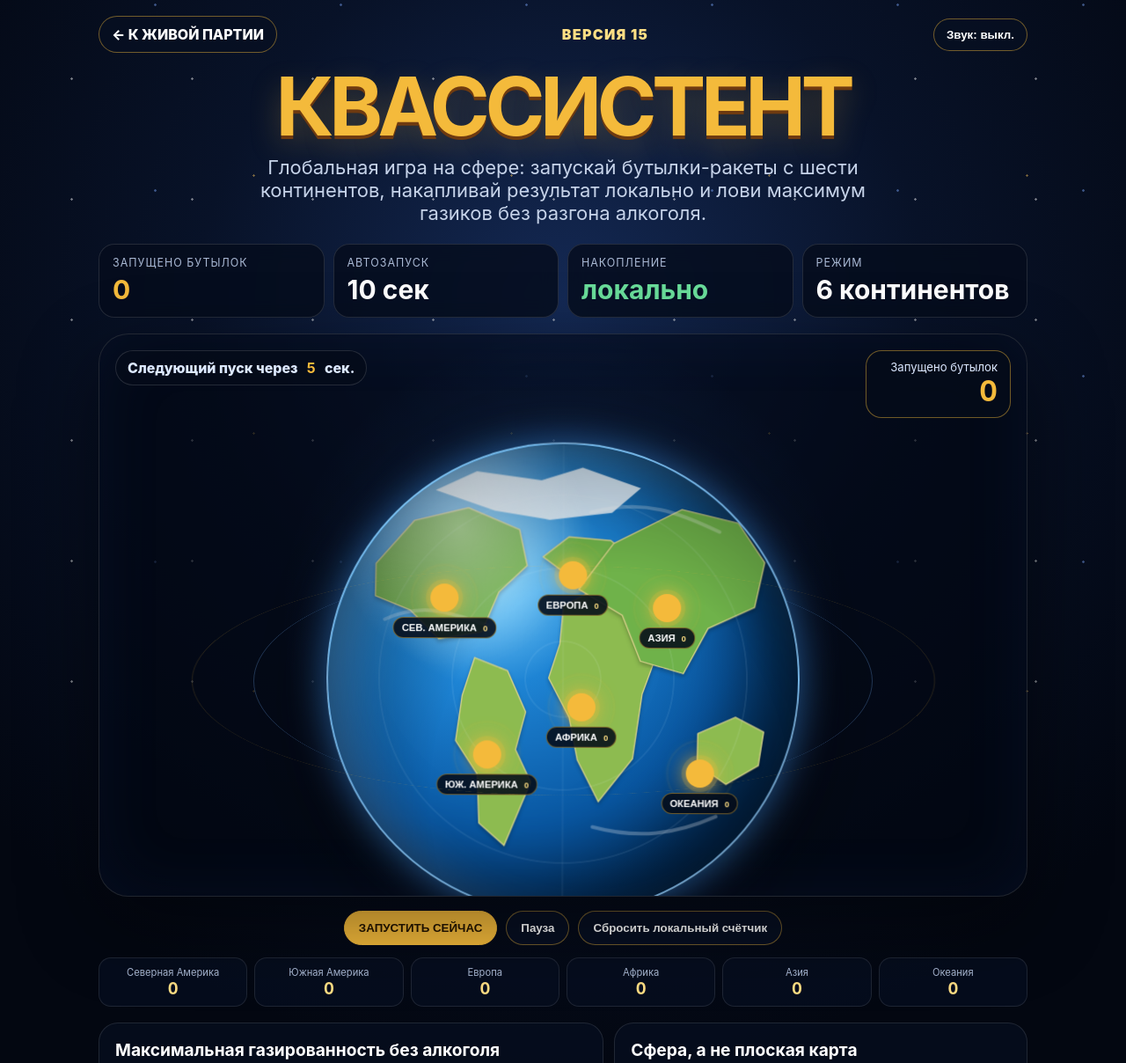
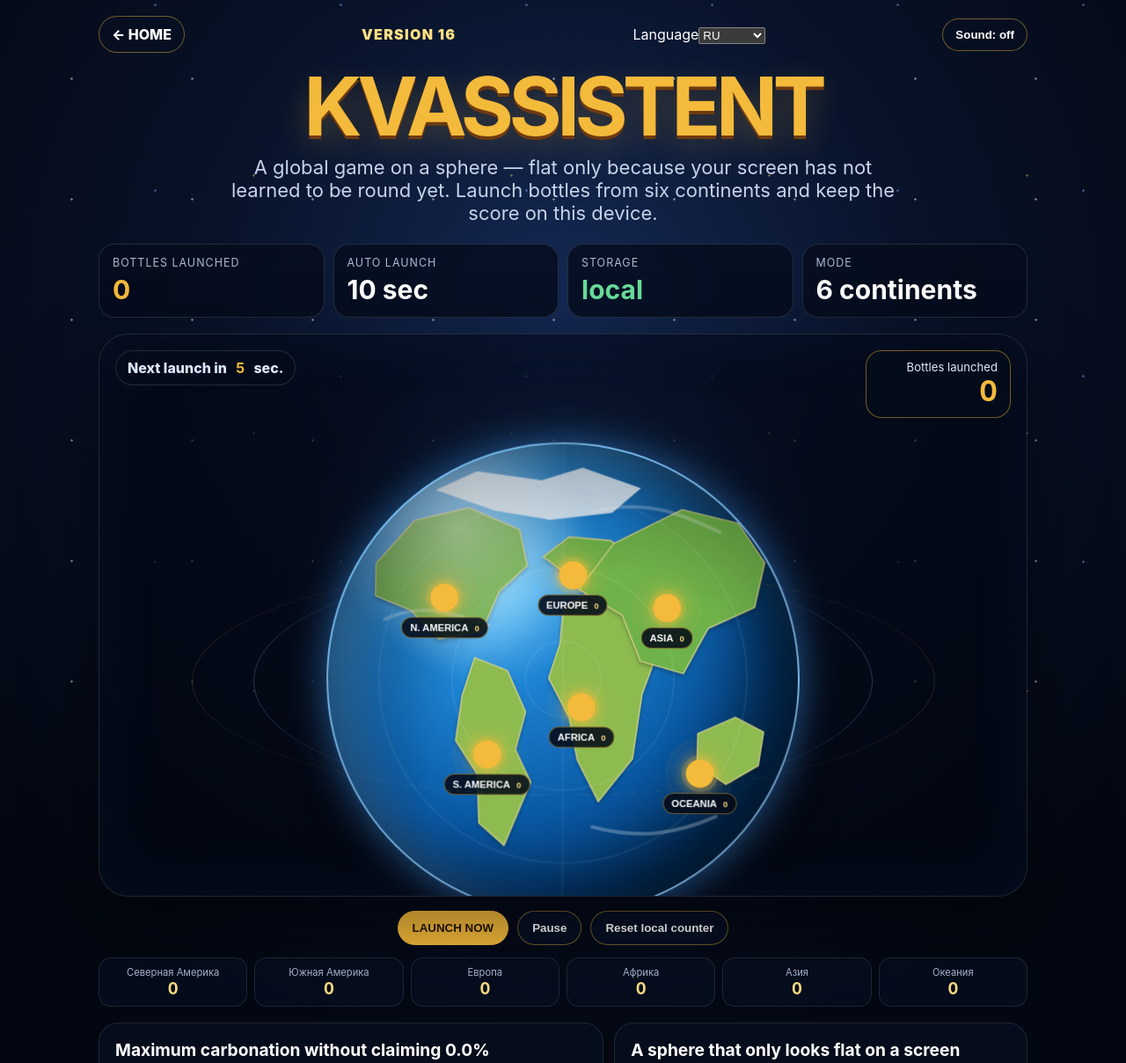
Before and after one commit to bambuchastudent/kvas-ai-agent, a website: page companion/game/index.html in a window 1280 px wide. Shown: the top 1208 px of the page at 88% size. Drawn offline with Linux system fonts and the light colour scheme.

Commit message:
Localize globe game and update copy for release 16

```diff
--- a/companion/game/index.html
+++ b/companion/game/index.html
@@ -1,27 +1,32 @@
 <!doctype html>
-<html lang="ru">
+<html lang="en">
 <head>
   <meta charset="utf-8">
   <meta name="viewport" content="width=device-width,initial-scale=1,viewport-fit=cover">
   <meta name="theme-color" content="#071020">
-  <meta name="description" content="КВАССИСТЕНТ 15: игра с глобусом, шестью континентами и бутылками-ракетами.">
-  <title>КВАССИСТЕНТ 15 · Глобальные запуски</title>
+  <meta name="description" content="KVASSISTENT 16: a globe game with six continents and bottle rockets.">
+  <title>KVASSISTENT 16 · Global launches</title>
   <link rel="stylesheet" href="styles.css">
 </head>
 <body>
   <div class="app">
-    <header class="topbar"><a class="back" href="../">← К ЖИВОЙ ПАРТИИ</a><div class="version">ВЕРСИЯ 15</div><button class="icon-btn" id="sound" type="button" aria-pressed="false">Звук: выкл.</button></header>
-    <section class="hero"><h1>КВАССИСТЕНТ</h1><p>Глобальная игра на сфере: запускай бутылки-ракеты с шести континентов, накапливай результат локально и лови максимум газиков без разгона алкоголя.</p></section>
-    <section class="hud" aria-label="Статистика игры">
-      <article class="hud-card gold"><span>Запущено бутылок</span><strong id="total">0</strong></article>
-      <article class="hud-card"><span>Автозапуск</span><strong>10 сек</strong></article>
-      <article class="hud-card ok"><span>Накопление</span><strong>локально</strong></article>
-      <article class="hud-card"><span>Режим</span><strong>6 континентов</strong></article>
+    <header class="topbar">
+      <a class="back" href="../../" data-game-i18n="back">← HOME</a>
+      <div class="version" data-game-i18n="versionLabel">VERSION 16</div>
+      <label class="game-language"><span data-game-i18n="language">Language</span><select id="game-language" aria-label="Language"><option value="ru">RU</option><option value="en">EN</option><option value="es">ES</option><option value="de">DE</option><option value="zh-CN">简体中文</option><option value="el">ΕΛ</option></select></label>
+      <button class="icon-btn" id="sound" type="button" aria-pressed="false">Sound: off</button>
+    </header>
+    <section class="hero"><h1>KVASSISTENT</h1><p data-game-i18n="heroLead">A global game on a sphere — flat only because your screen has not learned to be round yet. Launch bottles from six continents and keep the score on this device.</p></section>
+    <section class="hud" aria-label="Game statistics">
+      <article class="hud-card gold"><span data-game-i18n="statTotal">Bottles launched</span><strong id="total">0</strong></article>
+      <article class="hud-card"><span data-game-i18n="statAuto">Auto launch</span><strong data-game-i18n="autoValue">10 sec</strong></article>
+      <article class="hud-card ok"><span data-game-i18n="statStorage">Storage</span><strong data-game-i18n="localValue">local</strong></article>
+      <article class="hud-card"><span data-game-i18n="statMode">Mode</span><strong data-game-i18n="modeValue">6 continents</strong></article>
     </section>
 
     <main class="game-shell" id="game">
-      <div class="countdown">Следующий пуск через <b id="countdown">10</b> сек.</div>
-      <div class="counter"><span>Запущено бутылок</span><strong id="corner-total">0</strong></div>
+      <div class="countdown"><span data-game-i18n="nextLaunchPrefix">Next launch in</span> <b id="countdown">10</b> <span data-game-i18n="nextLaunchSuffix">sec.</span></div>
+      <div class="counter"><span data-game-i18n="statTotal">Bottles launched</span><strong id="corner-total">0</strong></div>
       <div class="globe-stage">
         <div class="orbit">
           <div class="globe" id="globe">
@@ -39,25 +44,25 @@
               <div class="grid-lines"></div>
             </div>
 
-            <button class="site" data-id="north-america" aria-label="Запустить из Северной Америки"><span>СЕВ. АМЕРИКА <small>0</small></span></button>
-            <button class="site" data-id="south-america" aria-label="Запустить из Южной Америки"><span>ЮЖ. АМЕРИКА <small>0</small></span></button>
-            <button class="site" data-id="europe" aria-label="Запустить из Европы"><span>ЕВРОПА <small>0</small></span></button>
-            <button class="site" data-id="africa" aria-label="Запустить из Африки"><span>АФРИКА <small>0</small></span></button>
-            <button class="site" data-id="asia" aria-label="Запустить из Азии"><span>АЗИЯ <small>0</small></span></button>
-            <button class="site" data-id="oceania" aria-label="Запустить из Океании"><span>ОКЕАНИЯ <small>0</small></span></button>
+            <button class="site" data-id="north-america"><span><b data-continent-label="north-america">N. AMERICA</b> <small>0</small></span></button>
+            <button class="site" data-id="south-america"><span><b data-continent-label="south-america">S. AMERICA</b> <small>0</small></span></button>
+            <button class="site" data-id="europe"><span><b data-continent-label="europe">EUROPE</b> <small>0</small></span></button>
+            <button class="site" data-id="africa"><span><b data-continent-label="africa">AFRICA</b> <small>0</small></span></button>
+            <button class="site" data-id="asia"><span><b data-continent-label="asia">ASIA</b> <small>0</small></span></button>
+            <button class="site" data-id="oceania"><span><b data-continent-label="oceania">OCEANIA</b> <small>0</small></span></button>
           </div>
         </div>
       </div>
     </main>
 
-    <div class="controls"><button class="control primary" id="launch-now" type="button">ЗАПУСТИТЬ СЕЙЧАС</button><button class="control" id="pause" type="button">Пауза</button><button class="control" id="reset" type="button">Сбросить локальный счётчик</button></div>
-    <section class="continent-stats" id="continent-stats" aria-label="Запуски по континентам"></section>
+    <div class="controls"><button class="control primary" id="launch-now" type="button" data-game-i18n="launchNow">LAUNCH NOW</button><button class="control" id="pause" type="button" data-game-i18n="pause">Pause</button><button class="control" id="reset" type="button" data-game-i18n="reset">Reset local counter</button></div>
+    <section class="continent-stats" id="continent-stats" aria-label="Launches by continent"></section>
     <section class="safety">
-      <article class="panel"><h2>Максимальная газированность без алкоголя</h2><div class="carbonation-meter"><i></i></div><p><strong>Игровой режим:</strong> максимум пузырьков. Для реального напитка это означает короткий контролируемый набор газа в пищевой ПЭТ и немедленное охлаждение, а не долгое тёплое дображивание.</p></article>
-      <article class="panel"><h2>Сфера, а не плоская карта</h2><p>Все шесть точек запуска закреплены прямо на глобусе. Нажимай на любую светящуюся площадку или дождись автоматического запуска каждые десять секунд.</p></article>
+      <article class="panel"><h2 data-game-i18n="maxCarbonationTitle">Maximum carbonation without claiming 0.0%</h2><div class="carbonation-meter"><i></i></div><p><strong data-game-i18n="gameModeLabel">Game mode:</strong> <span data-game-i18n="maxCarbonationCopy">maximum bubbles. For the real drink, use short conditioning in food-grade PET, frequent pressure checks, and immediate chilling.</span></p></article>
+      <article class="panel"><h2 data-game-i18n="sphereTitle">A sphere that only looks flat on a screen</h2><p data-game-i18n="sphereCopy">Six launch sites are fixed to the globe. Tap a site or wait for the automatic launch every ten seconds.</p></article>
     </section>
   </div>
 
-  <script src="game.js" defer></script>
+  <script type="module" src="game.js"></script>
 </body>
 </html>
```
